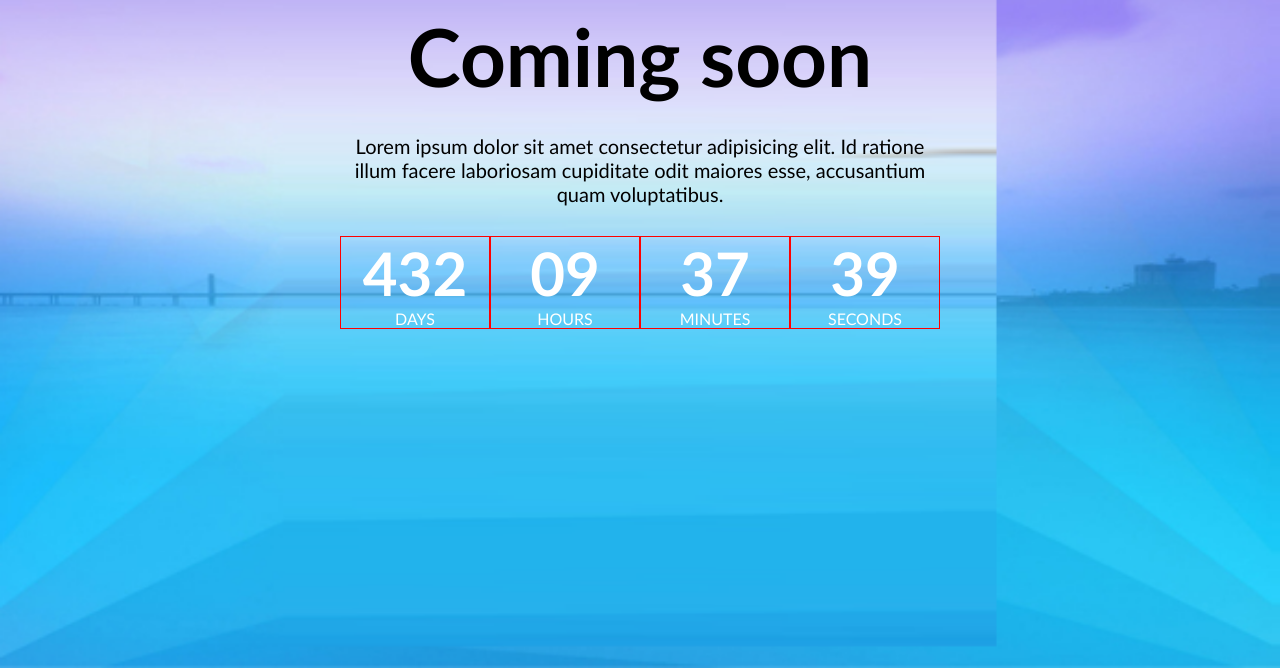
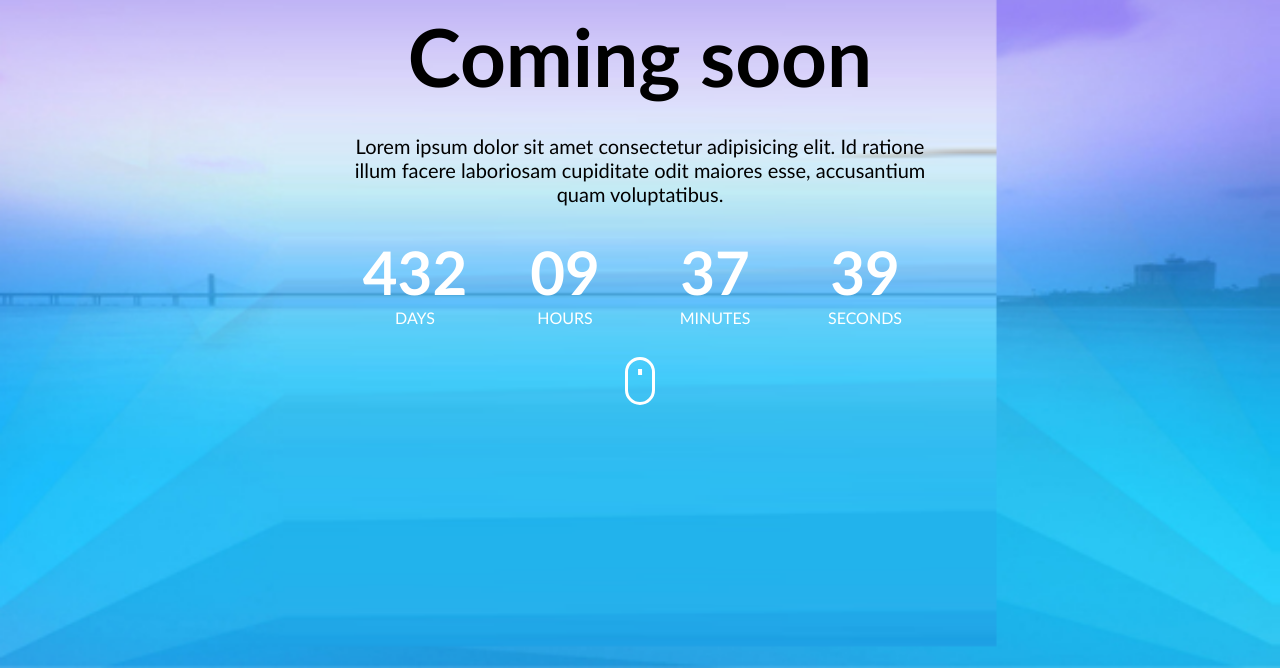
Before and after one commit to DuserK/08-coming-soon, a website: page index.html in a window 1280 px wide. Shown: the part 132-800 px from the top of the page. Drawn offline with Linux system fonts and the light colour scheme.

Commit message:
Mouse fix

```diff
--- a/css/components/clock.css
+++ b/css/components/clock.css
@@ -7,7 +7,6 @@
 
 .clock > .time {
     width: 25%;
-    border: 1px solid red;
 }
 
 .clock > .time > .value {
--- /dev/null
+++ b/css/components/mouse.css
@@ -0,0 +1,37 @@
+.mouse {
+    font-size: 3px; /* 20px =1em */
+    width: 10em;
+    height: 16em;
+    border: 1.3em solid #fff;
+    border-radius: 5em;
+    position: relative;
+}
+
+.mouse::after {
+    content: '';
+    display: block;
+    width: 1.3em;
+    height: 2em;
+    background-color: #fff;
+    position: absolute;
+    top: 3em;
+    left: 50%;
+    transform: translateX(-50%);
+    animation-name: scroll;
+    animation-duration: 1s;
+    animation-iteration-count: infinite;
+}
+
+@keyframes scroll {
+    0% {
+        top: 3em;
+        background-color: #ffff;
+    }
+        30% {
+        background-color: #ffff;
+    }
+    100% {
+        top: 9em;
+        background-color: #fff0;
+    }
+}
--- a/css/pages/home.css
+++ b/css/pages/home.css
@@ -6,6 +6,7 @@
 /* components */
 @import '../components/footer.css';
 @import '../components/clock.css';
+@import '../components/mouse.css';
 
 /* CUSTOM STYLE */
 
--- a/index.html
+++ b/index.html
@@ -34,6 +34,7 @@
                         <div class="label">Seconds</div>
                     </div>
                 </div>
+                <div class="mouse"></div>
             </div>
         </section>
         <section class="container main-content">
```
